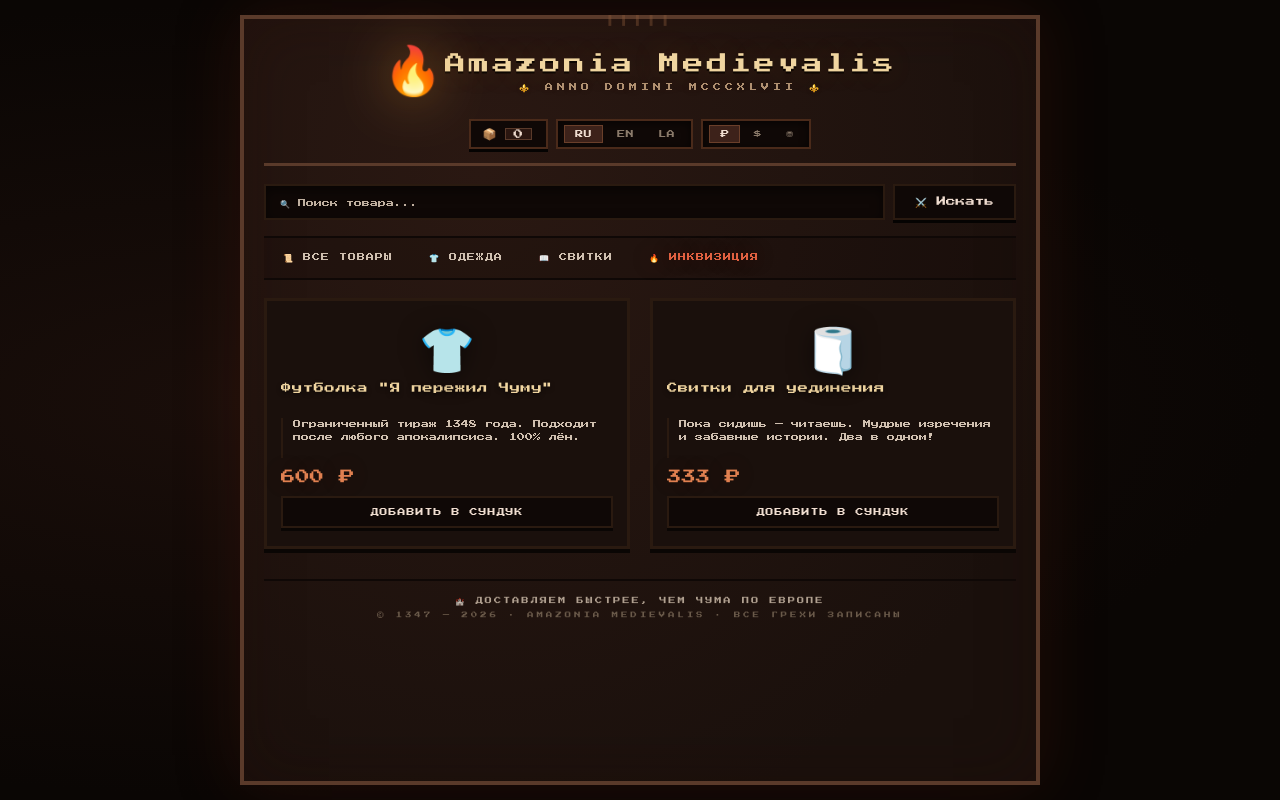
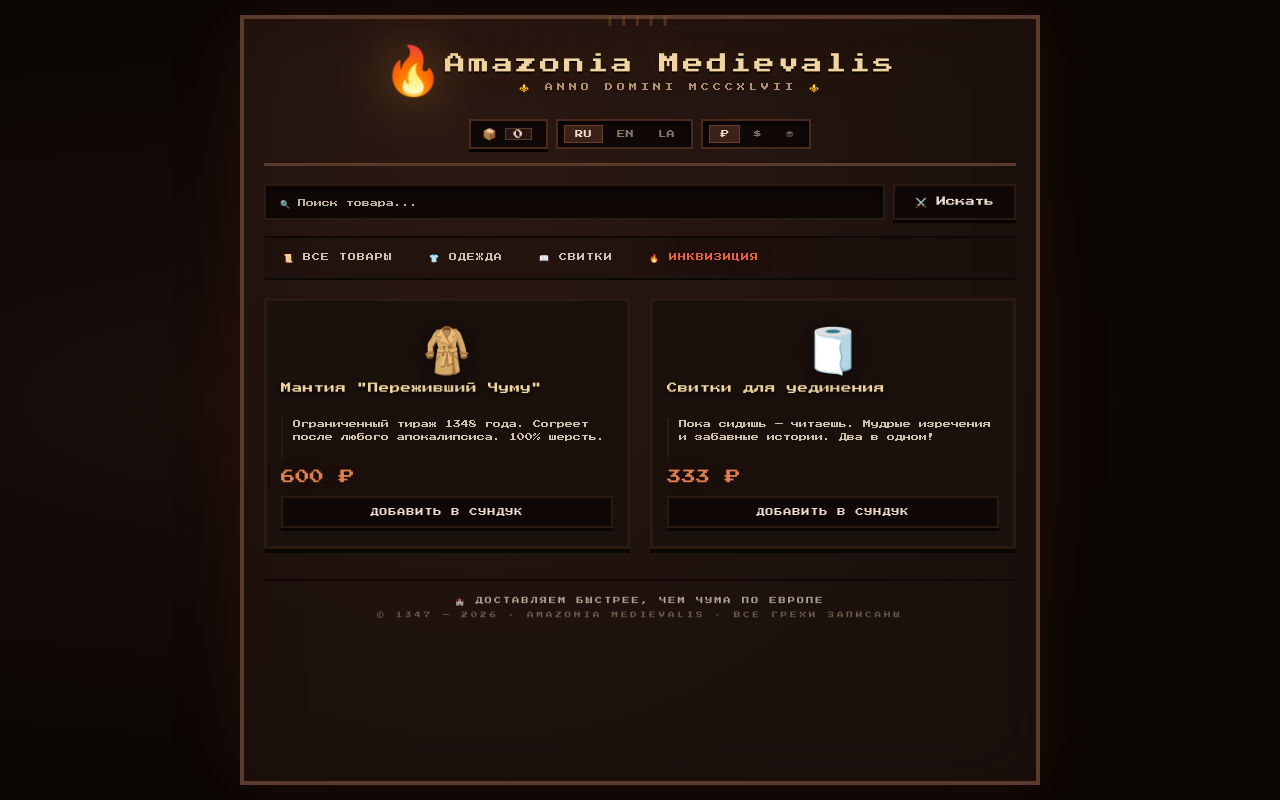
Before and after one commit to igorslepko/amazonia_medievalis, a plain HTML site: page main.html in a window 1280 px wide. Drawn offline with Linux system fonts and the light colour scheme.

Commit message:
change t-shirt product

```diff
--- a/main.html
+++ b/main.html
@@ -820,25 +820,24 @@
 
         const PRODUCTS = {
     ru: [
-                { id: 1, emoji: '👕', name: 'Футболка "Я пережил Чуму"', desc: 'Ограниченный тираж 1348 года. Подходит после любого апокалипсиса. 100% лён.',
+        { id: 1, emoji: '🧥', name: 'Мантия "Переживший Чуму"', desc: 'Ограниченный тираж 1348 года. Согреет после любого апокалипсиса. 100% шерсть.',
             price: 600, oldPrice: null },
         { id: 2, emoji: '🧻', name: 'Свитки для уединения', desc: 'Пока сидишь — читаешь. Мудрые изречения и забавные истории. Два в одном!',
             price: 333, oldPrice: null }
     ],
     en: [
-                { id: 1, emoji: '👕', name: 'T-Shirt "I Survived the Plague"', desc: 'Limited edition from 1348. Fits after any apocalypse. 100% linen.',
+        { id: 1, emoji: '🧥', name: 'Cloak "Plague Survivor"', desc: 'Limited edition from 1348. Warms after any apocalypse. 100% wool.',
             price: 600, oldPrice: null },
         { id: 2, emoji: '🧻', name: 'Scrolls for Solitude', desc: 'Read while you sit. Wise sayings and funny stories. Two in one!',
             price: 333, oldPrice: null }
     ],
     la: [
-                { id: 1, emoji: '👕', name: 'TUNICA "PESTEM SUPERVIVI"', desc: 'Editio limitata anni 1348. Aptissima post quemlibet apocalypsin. 100% linum.',
+        { id: 1, emoji: '🧥', name: 'PALLIUM "PESTEM SUPERVIVI"', desc: 'Editio limitata anni 1348. Post quemlibet apocalypsin calefacit. 100% lana.',
             price: 600, oldPrice: null },
         { id: 2, emoji: '🧻', name: 'VOLUMINA SOLITUDINI', desc: 'Dum sedes, legis. Sententiae sapientes et fabulae iocosae. Duo in uno!',
             price: 333, oldPrice: null }
     ]
 };
-
         const EXCHANGE_RATES = { rub: 1, usd: 0.011, ducat: 0.008 };
         const CURRENCY_SYMBOLS = { rub: '₽', usd: '$', ducat: '⛃' };
 
```
Lines whose indentation alone changed are shown as unchanged.
